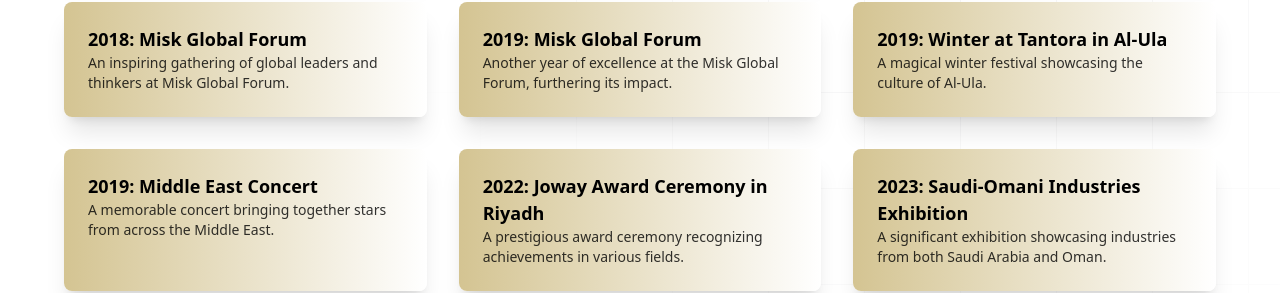
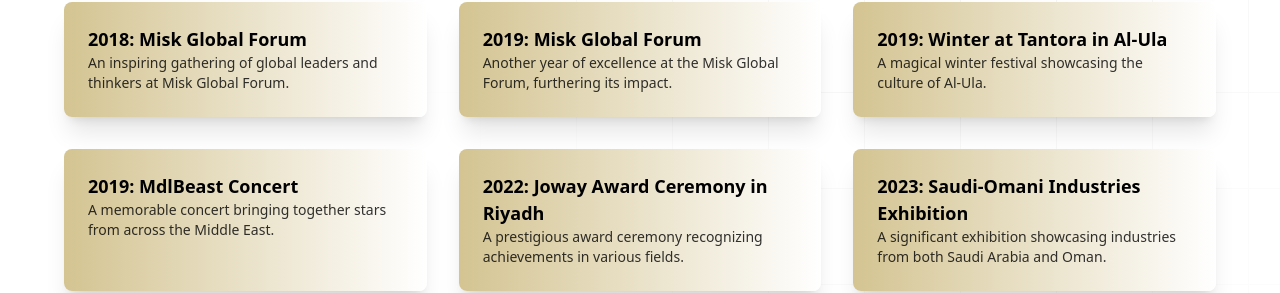
Before and after one commit to abdelrahman-Ebrahim/hayatours, a Next.js app: page / in a window 1280 px wide. Shown: the part 4611-4904 px from the top of the page. Built offline with nearby package versions, Linux system fonts and the light colour scheme.

Commit message:
MdlBeast

```diff
--- a/components/Achievements.tsx
+++ b/components/Achievements.tsx
@@ -167,7 +167,7 @@
                         )}
                         {index === 12 && (
                             <>
-                                <p className='font-semibold text-[18px] text-black'>2019: Middle East Concert</p>
+                                <p className='font-semibold text-[18px] text-black'>2019: MdlBeast Concert</p>
                                 <p className='text-sm text-black opacity-80'>A memorable concert bringing together stars from across the Middle East.</p>
 
                             </>
```
